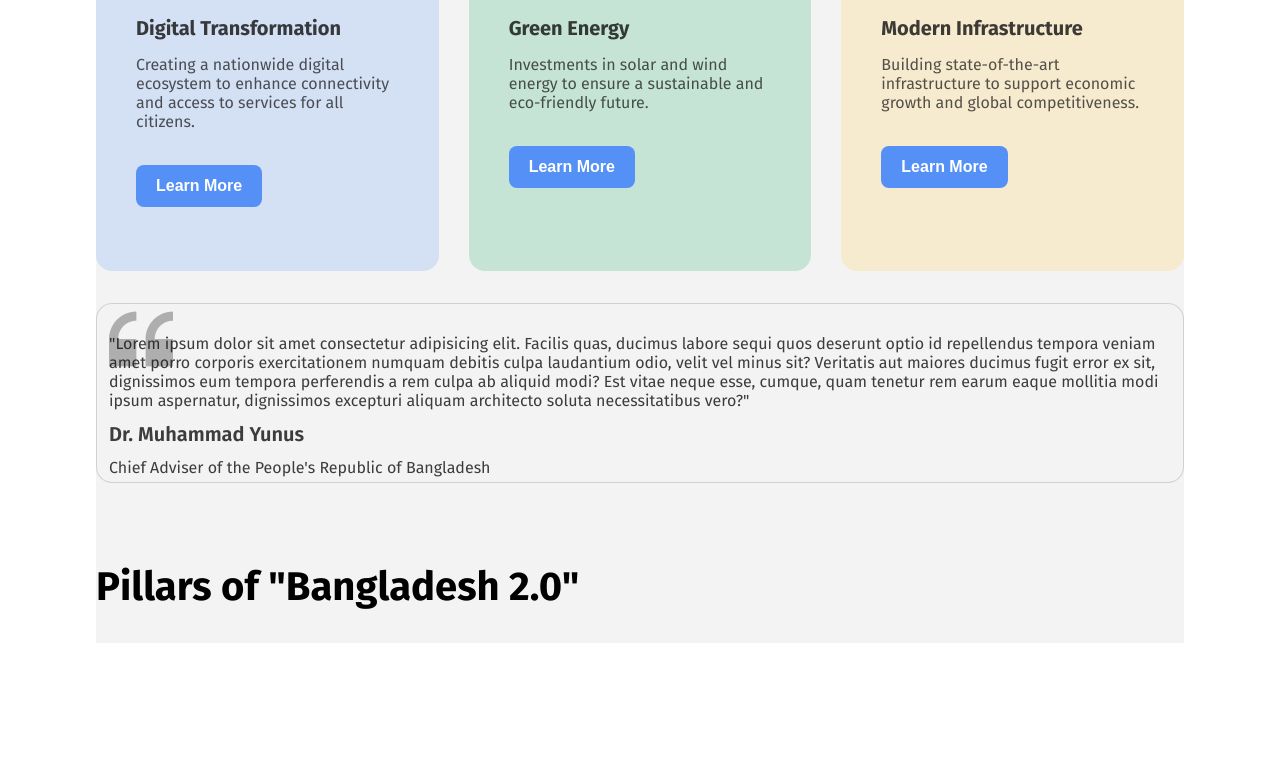
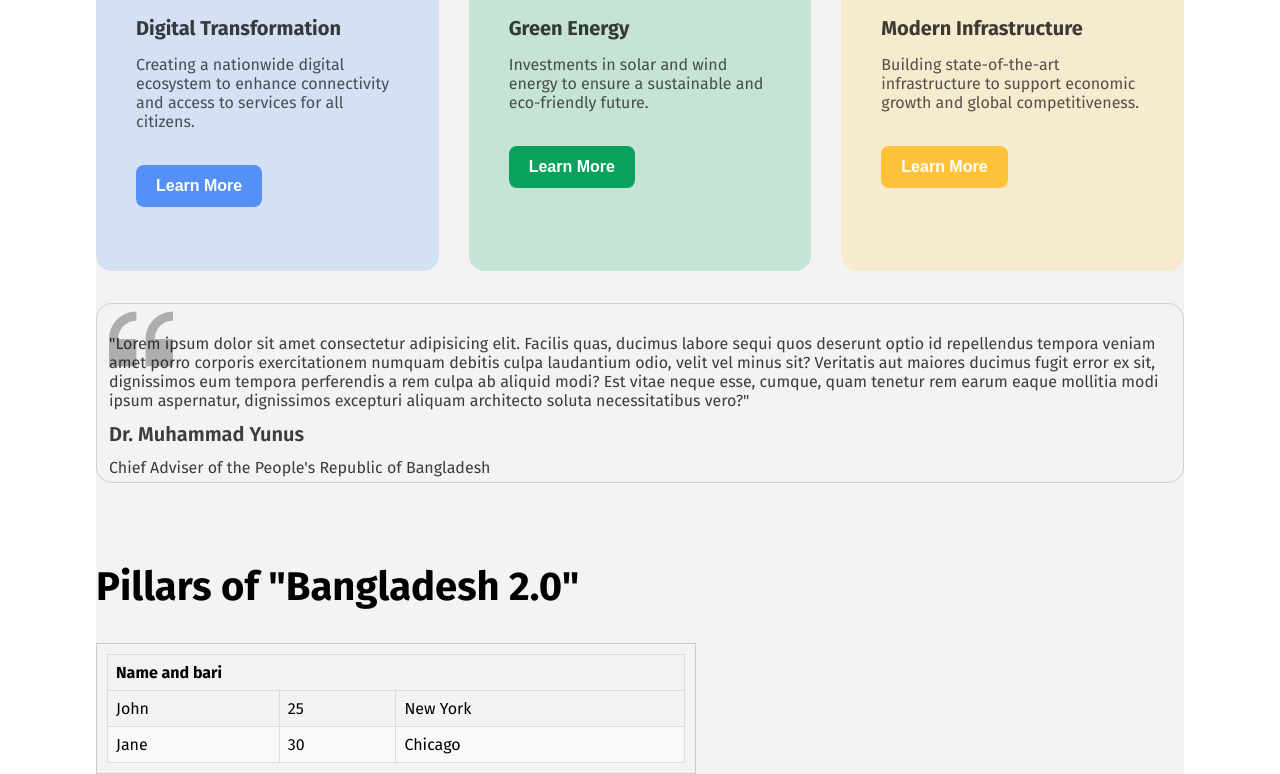
Before and after one commit to HabiburRahmanZihad/bangladesh-2.0, a plain HTML site: page index.html in a window 1280 px wide. Shown: the part 1417-2191 px from the top of the page. Before the commit the page ends 2060 px from the top, so only its background shows below. Drawn offline with Linux system fonts and the light colour scheme.

Commit message:
added button design

```diff
--- a/index.html
+++ b/index.html
@@ -79,21 +79,21 @@
                     <img src="./assets/card-icon.png" alt="">
                     <h3>Digital Transformation</h3>
                     <p>Creating a nationwide digital ecosystem to enhance connectivity and access to services for all citizens.</p>
-                     <a href="#"><button class="btn"> Learn More</button></a>
+                     <a href="#"><button class="btn btn1"> Learn More</button></a>
                 </div>
 
                 <div class="box2 box">
                     <img src="./assets/card-icon.png" alt="CSS Icon">
                     <h3>Green Energy</h3>
                     <p>Investments in solar and wind energy to ensure a sustainable and eco-friendly future.</p>
-                    <a href="#"><button class="btn"> Learn More</button></a>
+                    <a href="#"><button class="btn btn2"> Learn More</button></a>
                 </div>
 
                 <div class="box3 box">
                     <img src="./assets/card-icon.png" alt="JavaScript Icon">
                     <h3>Modern Infrastructure</h3>
                     <p>Building state-of-the-art infrastructure to support economic growth and global competitiveness.</p>
-                    <a href="#"><button class="btn"> Learn More</button></a>
+                    <a href="#"><button class="btn btn3"> Learn More</button></a>
                 </div>
             </div>
         </section>
@@ -109,12 +109,27 @@
         <!-- Your Opinion Matters -->
         <section>
             <h2 class="h-title">Pillars of "Bangladesh 2.0"</h2>
-            <div>
+            <div class="table-container">
                 <table>
-                    <thead></thead>
-                    <tbody></tbody>
+                  <thead>
+                    <tr>
+                      <th colspan="3">Name  and <span class="spane">bari</span></th>
+                    </tr>
+                  </thead>
+                  <tbody>
+                    <tr>
+                      <td>John</td>
+                      <td>25</td>
+                      <td>New York</td>
+                    </tr>
+                    <tr>
+                      <td>Jane</td>
+                      <td>30</td>
+                      <td>Chicago</td>
+                    </tr>
+                  </tbody>
                 </table>
-            </div>
+              </div>
         </section>
         <section></section>
         <section></section>
--- a/styles/style.css
+++ b/styles/style.css
@@ -190,8 +190,19 @@ main {
     border-radius: 8px;
     border: none;
     color: rgb(255, 255, 255);
-    background: rgb(84, 144, 245);
 }
+
+.btn1 {
+    background-color: rgb(84, 144, 245);
+}
+.btn2{
+    background-color: rgb(9, 161, 92);
+}
+
+.btn3{
+    background-color: rgb(255, 194, 57);
+}
+
 
 /* The Yousuf Sorkar */
 .quote{
@@ -226,3 +237,33 @@ main {
     font-weight: 400;
     text-align: left;
 }
+
+
+/* Your Opinion Matters */
+.table-container {
+    max-width: 600px;
+    overflow-x: auto; /* Horizontal scrolling for wide tables */
+    border: 1px solid #ccc;
+    padding: 10px;
+  }
+  .spane {
+    text-align: right;
+  }
+  table {
+    width: 100%;
+    border-collapse: collapse;
+  }
+
+  th, td {
+    border: 1px solid #ddd;
+    padding: 8px;
+    text-align: left;
+  }
+
+  th {
+    background-color: #f2f2f2;
+  }
+
+  tr:nth-child(even) {
+    background-color: #f9f9f9;
+  }
```
